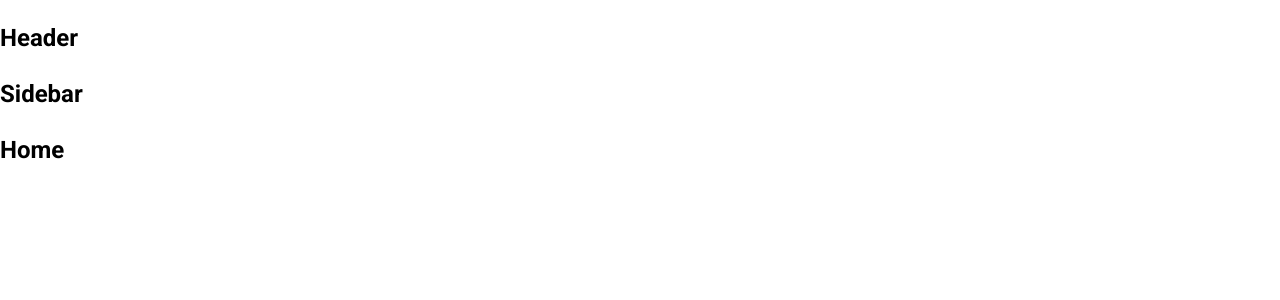
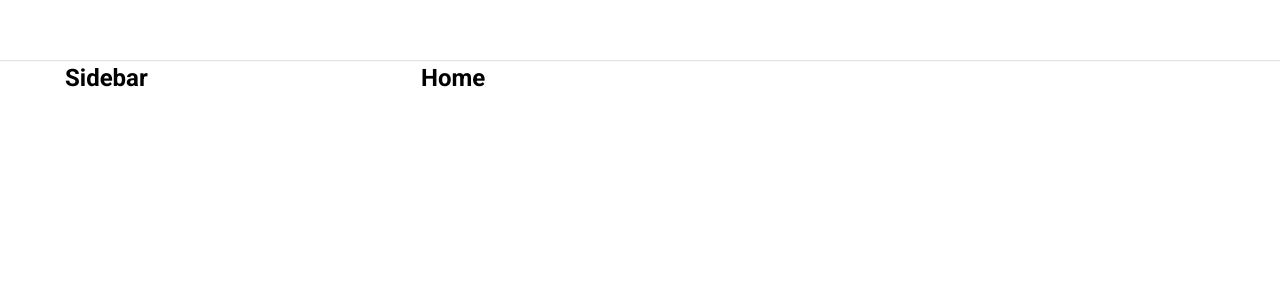
Before and after one commit to NguyenHuuKhanhDuy/tiktok-ui, a React (Create React App) app: page / in a window 1280 px wide. Shown: the top 300 px of the page. Built offline with nearby package versions, Linux system fonts and the light colour scheme.

Commit message:
Dựng khung Layout mặc định

```diff
--- a/package.json
+++ b/package.json
@@ -6,6 +6,7 @@
     "@testing-library/jest-dom": "^5.17.0",
     "@testing-library/react": "^13.4.0",
     "@testing-library/user-event": "^13.5.0",
+    "classnames": "^2.3.2",
     "normalize.css": "^8.0.1",
     "react": "^18.2.0",
     "react-dom": "^18.2.0",
--- a/src/components/GlobalStyle/GlobalStyle.scss
+++ b/src/components/GlobalStyle/GlobalStyle.scss
@@ -3,9 +3,15 @@
 
 :root {
     --primary: #fe2c55;
+
+    //default layout
+    --default-layout-header-height: 60px;
+    --default-layout-width: 1150px;
 }
 
 * {
+    margin: 0;
+    padding: 0;
     box-sizing: border-box;
 }
 
--- /dev/null
+++ b/src/components/Layouts/DefaultLayout/DefaultLayout.module.scss
@@ -0,0 +1,14 @@
+.wrapper {
+    display: flex;
+    flex-direction: column;
+    align-items: center;
+}
+
+.container {
+    width: var(--default-layout-width, 1150px);
+    display: flex;
+}
+
+.content {
+    flex: 1;
+}
--- /dev/null
+++ b/src/components/Layouts/DefaultLayout/Sidebar/Sidebar.module.scss
@@ -0,0 +1,3 @@
+.wrapper {
+    width: 356px;
+}
--- a/src/components/Layouts/DefaultLayout/Sidebar/index.js
+++ b/src/components/Layouts/DefaultLayout/Sidebar/index.js
@@ -1,5 +1,14 @@
+import classNames from 'classnames/bind';
+import styles from './Sidebar.module.scss';
+
+const cx = classNames.bind(styles);
+
 function Sidebar() {
-    return <h2>Sidebar</h2>;
+    return (
+        <aside className={cx('wrapper')}>
+            <h2>Sidebar</h2>
+        </aside>
+    );
 }
 
 export default Sidebar;
--- a/src/components/Layouts/DefaultLayout/index.js
+++ b/src/components/Layouts/DefaultLayout/index.js
@@ -1,13 +1,17 @@
+import classNames from 'classnames/bind';
 import Header from '~/components/Layouts/components/Header';
 import Sidebar from './Sidebar';
+import styles from './DefaultLayout.module.scss';
+
+const cx = classNames.bind(styles);
 
 function DefaultLayout({ children }) {
     return (
-        <div>
+        <div className={cx('wrapper')}>
             <Header />
-            <div className="container">
+            <div className={cx('container')}>
                 <Sidebar />
-                <div className="content">{children}</div>
+                <div className={cx('content')}>{children}</div>
             </div>
         </div>
     );
--- a/src/components/Layouts/HeaderOnly/index.js
+++ b/src/components/Layouts/HeaderOnly/index.js
@@ -1,6 +1,6 @@
 import Header from '~/components/Layouts/components/Header';
 
-function DefaultLayout({ children }) {
+function HeaderOnly({ children }) {
     return (
         <div>
             <Header />
@@ -11,4 +11,4 @@ function DefaultLayout({ children }) {
     );
 }
 
-export default DefaultLayout;
+export default HeaderOnly;
--- /dev/null
+++ b/src/components/Layouts/components/Header/Header.module.scss
@@ -0,0 +1,12 @@
+.wrapper {
+    width: 100%;
+    height: var(--default-layout-header-height, 60px);
+    box-shadow: 0px 1px 1px rgb(0 0 0 / 12%);
+    display: flex;
+    justify-content: center;
+}
+
+.inner {
+    height: 100%;
+    width: var(--default-layout-width);
+}
--- a/src/components/Layouts/components/Header/index.js
+++ b/src/components/Layouts/components/Header/index.js
@@ -1,5 +1,14 @@
+import classNames from 'classnames/bind';
+import styles from './Header.module.scss';
+
+const cx = classNames.bind(styles);
+
 function Header() {
-    return <h2>Header</h2>;
+    return (
+        <header className={cx('wrapper')}>
+            <div className={cx('inner')}></div>
+        </header>
+    );
 }
 
 export default Header;
```
Also changed, not shown: 1 other file (tests, documents, lock files or other folders).
